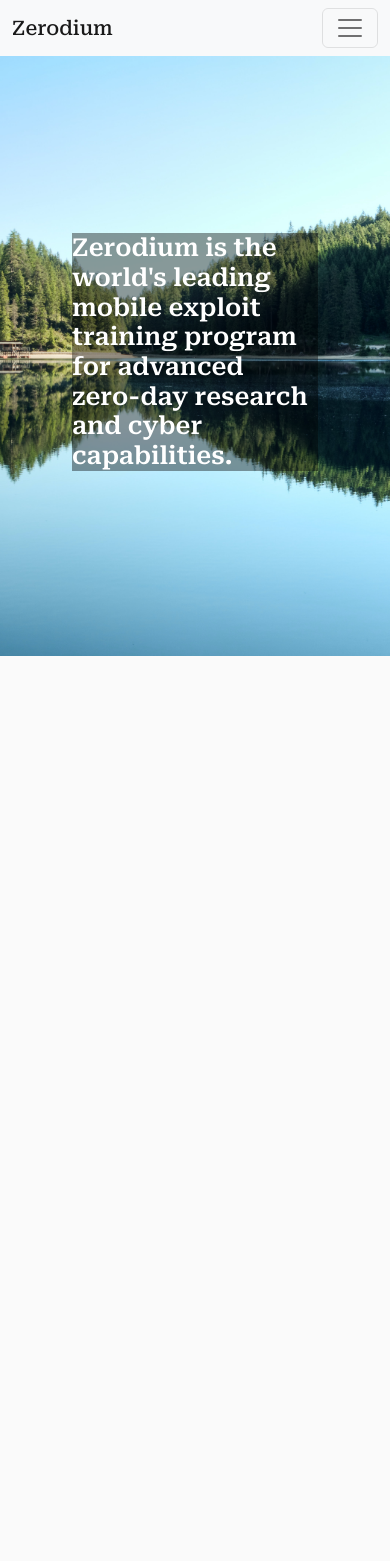
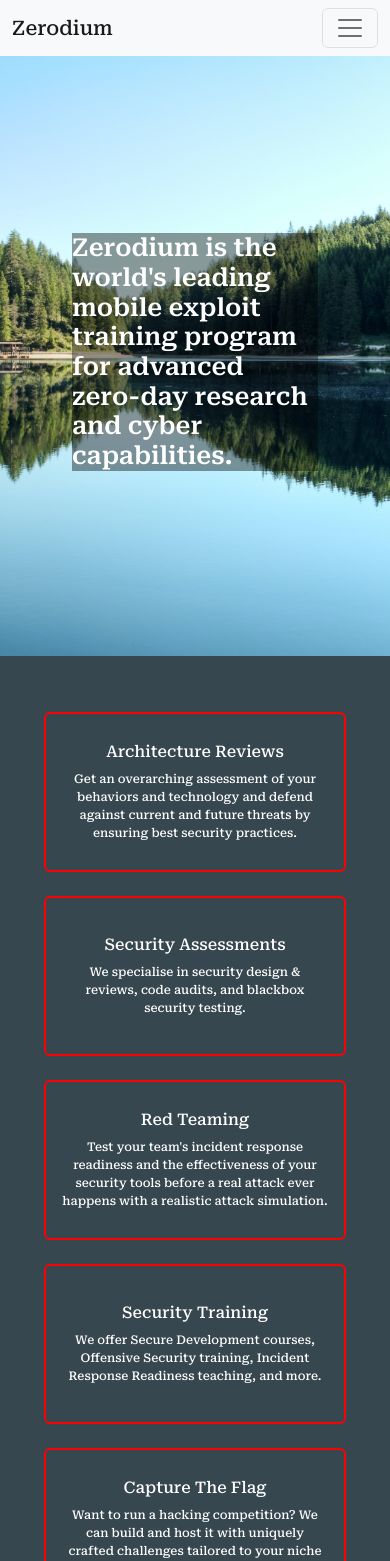
Before and after one commit to John-Kimani/zerodium, a React (Create React App) app in the folder frontend/zerodium/: page / in a window 390 px wide. Shown: the top 1561 px of the page. Before the commit the page ends 844 px from the top, so only its background shows below. Built offline with nearby package versions, Linux system fonts and the light colour scheme.

Commit message:
Dev: Create and position services components

```diff
--- /dev/null
+++ b/frontend/zerodium/src/components/services/Data.jsx
@@ -0,0 +1,32 @@
+export const ServicesData = [
+    {
+        id: 1,
+        serviceName: "Architecture Reviews",
+        serviceDesc: "Get an overarching assessment of your behaviors and technology and defend against current and future threats by ensuring best security practices."
+    },
+    {
+        id: 2,
+        serviceName: "Security Assessments",
+        serviceDesc: "We specialise in security design & reviews, code audits, and blackbox security testing."
+    },
+    {
+        id: 3,
+        serviceName: "Red Teaming",
+        serviceDesc: "Test your team's incident response readiness and the effectiveness of your security tools before a real attack ever happens with a realistic attack simulation."
+    },
+    {
+        id: 4,
+        serviceName: "Security Training",
+        serviceDesc: "We offer Secure Development courses, Offensive Security training, Incident Response Readiness teaching, and more."
+    },
+    {
+        id: 5,
+        serviceName: "Capture The Flag",
+        serviceDesc: "Want to run a hacking competition? We can build and host it with uniquely crafted challenges tailored to your niche and your players."
+    },
+    {
+        id: 6,
+        serviceName: "Research & Development",
+        serviceDesc: "Whether you're building cutting edge security technology or looking for advanced reverse engineering skills, we're ready to hear more about your tough engineering challenges."
+    }
+];
--- /dev/null
+++ b/frontend/zerodium/src/components/services/Services.jsx
@@ -0,0 +1,31 @@
+import "./services.css";
+
+import { ServicesData } from "./Data";
+
+import Card from "react-bootstrap/Card";
+
+const Services = () => {
+  return (
+    <main className="container-fluid sevices_section">
+      <div className="container services">
+        <div className="row">
+          {ServicesData.map(({ id, serviceName, serviceDesc }) => {
+            return (
+              <div className="col-sm-12 col-md-4 mt-4">
+                <Card key={id} className='service-card'>
+                  <Card.Body>
+                    <Card.Title className="service_card-name">{serviceName}</Card.Title>
+                    <Card.Text className="service_card-desc">{serviceDesc}</Card.Text>
+                  </Card.Body>
+                </Card>
+              </div>
+            );
+          })}
+          ;
+        </div>
+      </div>
+    </main>
+  );
+};
+
+export default Services;
--- /dev/null
+++ b/frontend/zerodium/src/components/services/services.css
@@ -0,0 +1,79 @@
+.sevices_section{
+    background-color: var(--primary-project-color);
+    padding: var(--mb-2);
+}
+
+.service-card{
+    height: 20rem;
+    display: grid;
+    place-content: center;
+    background-color: var(--primary-project-color);
+    border: none;
+    color: var(--container-color);
+}
+
+.service_card-name{
+    font-size: var(--h2-font-size);
+    text-align: center;
+}
+
+.service_card-desc{
+    font-size: var(--small-font-size);
+    text-align: center;
+}
+
+
+/*=============== BREAKPOINTS ===============*/
+
+/* For medium devices */
+@media screen and (max-width: 768px) {
+    .service-card{
+        height: 10rem;
+        border: 2px solid red;
+    }
+
+    .service_card-name{
+        font-size: var(--h3-font-size);
+        text-align: center;
+    }
+
+    .service_card-desc{
+        font-size: var(--small-font-size);
+        text-align: center;
+    }
+    }
+
+@media screen and (max-width: 576px) {
+    .service-card{
+        height: 10rem;
+        border: 2px solid red;
+    }
+
+    .service_card-name{
+        font-size: var(--h3-font-size);
+        text-align: center;
+    }
+
+    .service_card-desc{
+        font-size: var(--smaller-font-size);
+        text-align: center;
+    }
+}
+
+/* For small devices */
+@media screen and (max-width: 350px) {
+    .service-card{
+        height: 10rem;
+        border: 2px solid red;
+    }
+
+    .service_card-name{
+        font-size: var(--normal-font-size);
+        text-align: center;
+    }
+
+    .service_card-desc{
+        font-size: var(--smaller-font-size);
+        text-align: center;
+    }
+}
--- a/frontend/zerodium/src/pages/HomePage/Homepage.jsx
+++ b/frontend/zerodium/src/pages/HomePage/Homepage.jsx
@@ -1,10 +1,12 @@
 import HeroSection from "../../components/herosection/Herosection";
+import Services from "../../components/services/Services";
 import "./homepage.css";
 
 const HomePage = () => {
   return (
     <main className="home__page">
       <HeroSection />
+      <Services />
     </main>
   );
 };
```
